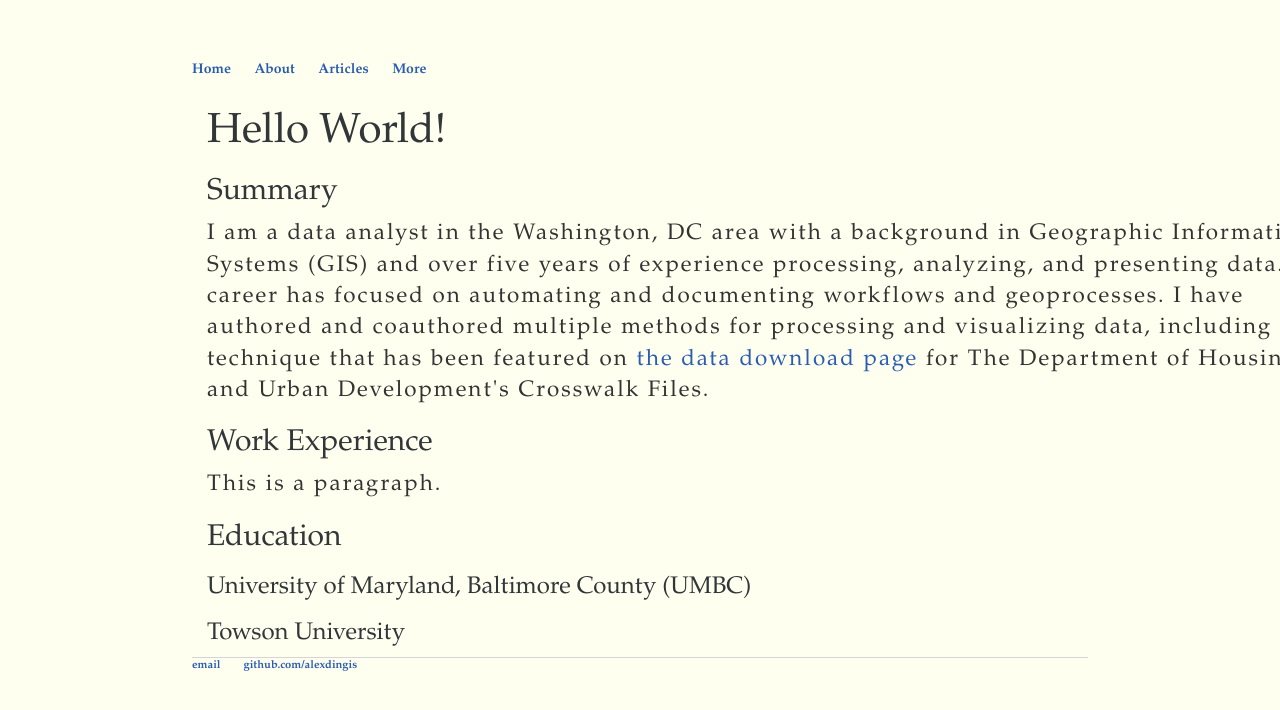
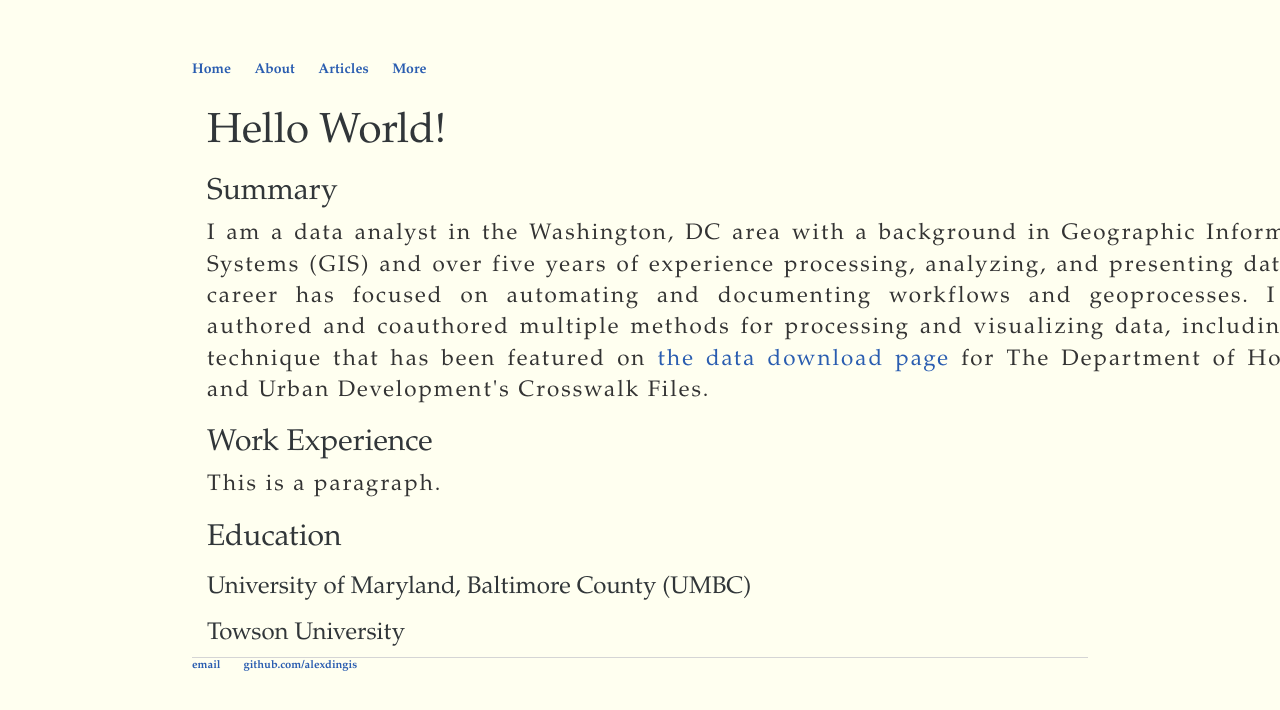
Before and after one commit to alexdingis/alexdingis.github.io, a Jekyll site: the page built from index.html, in a window 1280 px wide. Shown: the top 710 px of the page. Built offline with Jekyll 4.4.1, drawn with Linux system fonts in a browser that asks for light colours.

Commit message:
Update index.html

```diff
--- a/index.html
+++ b/index.html
@@ -5,7 +5,7 @@
 <div class="blurb">
 	<h1>Hello World!</h1>
 	<h2>Summary</h2>
-	<p>I am a data analyst in the Washington, DC area with a background in Geographic Information Systems (GIS)  and over five years of experience processing, analyzing, and presenting data. My career has focused on automating and documenting workflows and geoprocesses. I have authored and coauthored multiple methods for processing and visualizing data, including one technique that has been featured on <a href="https://www.huduser.gov/portal/datasets/usps_crosswalk.html" target="_blank">the data download page</a> for The Department of Housing and Urban Development's Crosswalk Files.</p>
+	<p align="justify">I am a data analyst in the Washington, DC area with a background in Geographic Information Systems (GIS)  and over five years of experience processing, analyzing, and presenting data. My career has focused on automating and documenting workflows and geoprocesses. I have authored and coauthored multiple methods for processing and visualizing data, including one technique that has been featured on <a href="https://www.huduser.gov/portal/datasets/usps_crosswalk.html" target="_blank">the data download page</a> for The Department of Housing and Urban Development's Crosswalk Files.</p>
 	<h2>Work Experience</h2>
 	<p>This is a paragraph.</p>
 	<h2>Education</h2>
```
